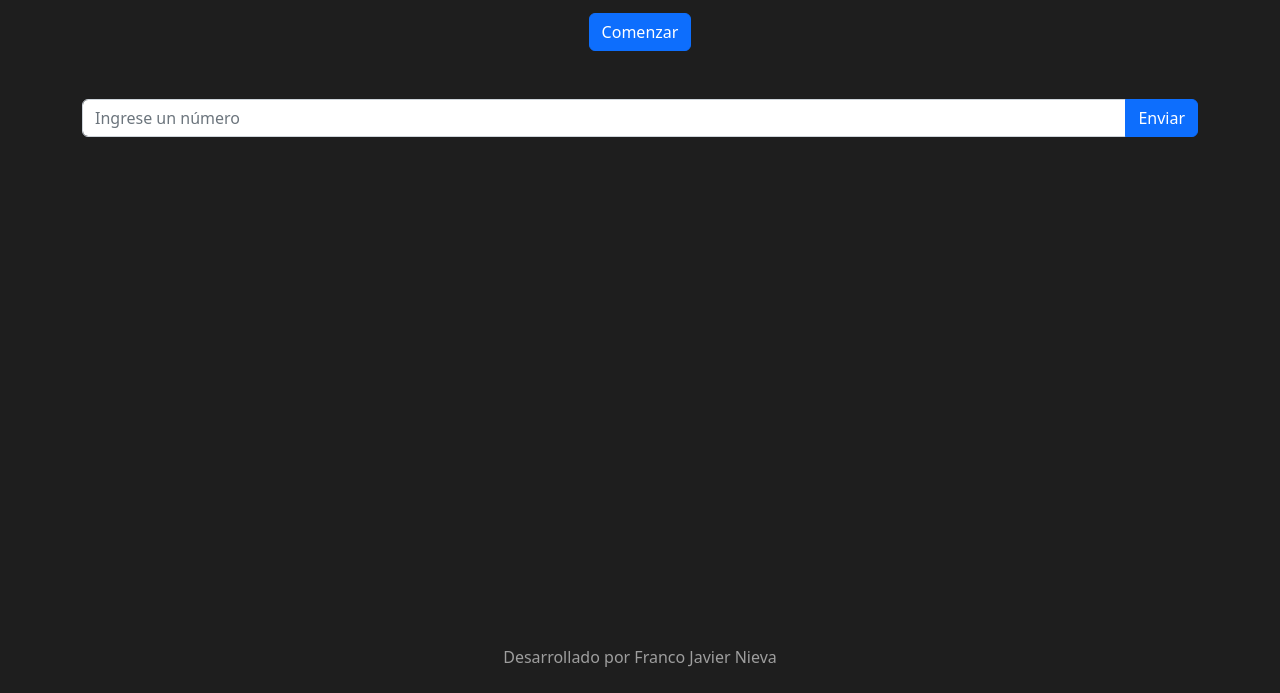
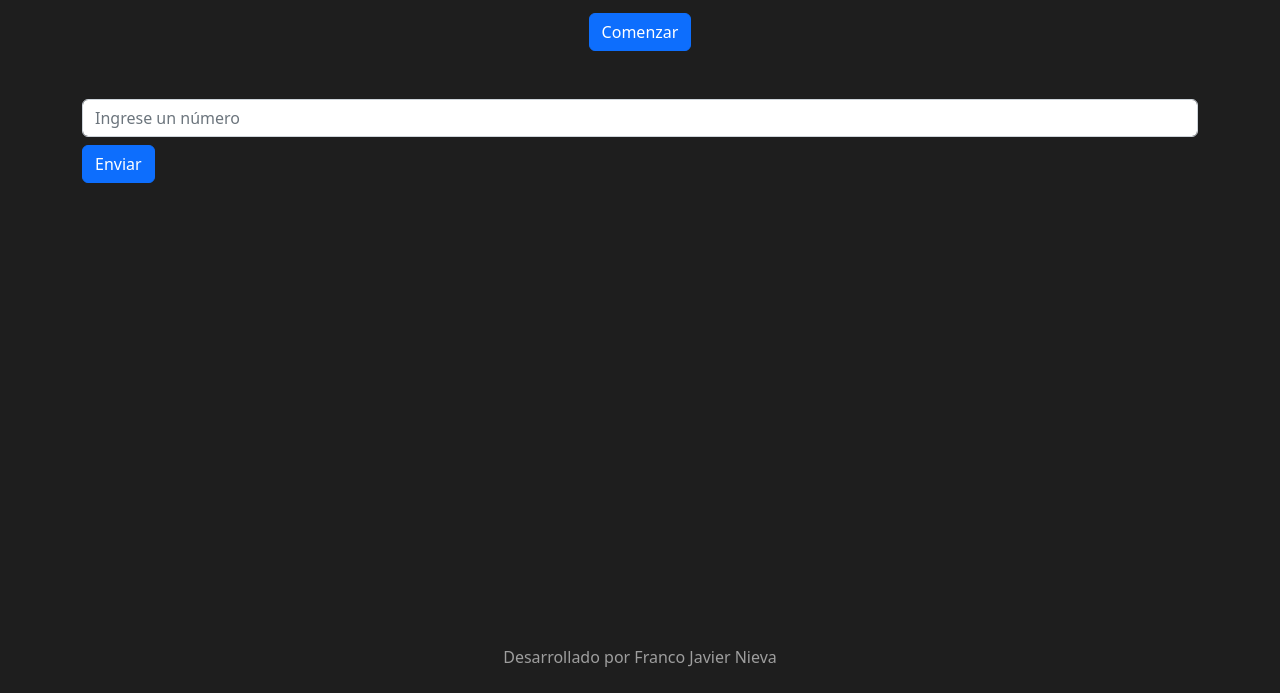
Before and after one commit to francojnieva/RCS-numero-magico, a plain HTML site: page index.html in a window 1280 px wide. Shown: the part 107-800 px from the top of the page. Drawn offline with nearby package versions, Linux system fonts and the light colour scheme.

Commit message:
:art: add form semantic tag

```diff
--- a/index.html
+++ b/index.html
@@ -20,10 +20,10 @@
         <button type="button" class="btn btn-primary" id="btnStart">Comenzar</button>
     </header>
     <main class="container mt-5">
-        <div class="input-group mb-3">
+        <form>
             <input type="number" class="form-control" id="numberAdd" max="100" required autocomplete="off" placeholder="Ingrese un número">
-            <button class="btn btn-primary" type="button" id="btnSend">Enviar</button>
-        </div>
+            <button class="btn btn-primary mt-2 mb-3" type="button" id="btnSend">Enviar</button>
+        </form>
         <div id="alerts"></div>
     </main>
     <footer class="text-center fixed-bottom pb-4">
```
